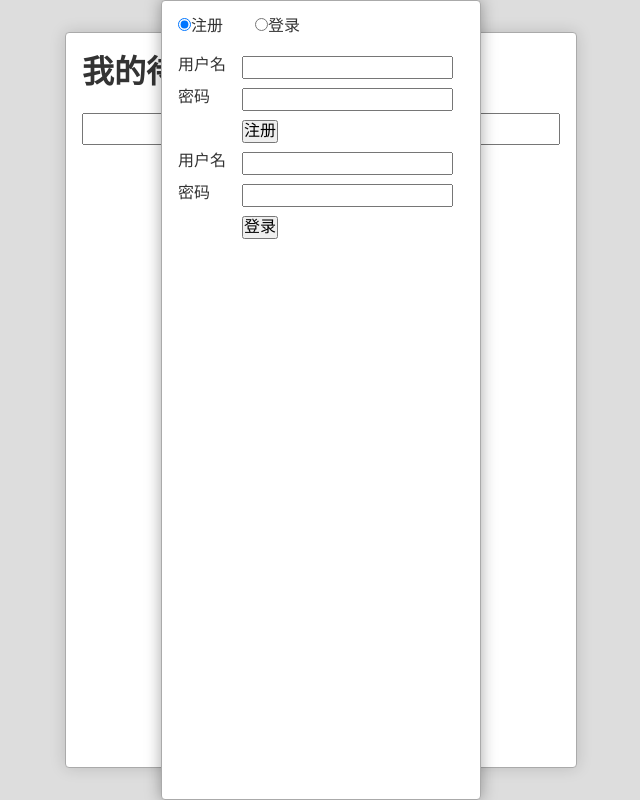
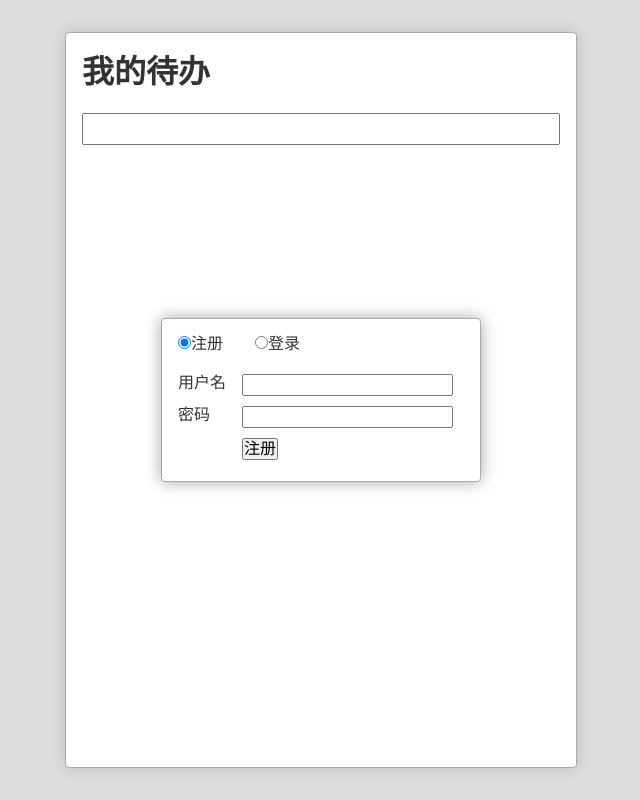
Before and after one commit to hanhan1/webpack-demo, a React (Create React App) app: page / in a window 1280 px wide. Shown: the whole page, without its empty margins (319-959 px from the left). Built offline with nearby package versions, Linux system fonts and the light colour scheme.

Commit message:
在登录和注册表单间切换

```diff
--- a/src/UserDialog.css
+++ b/src/UserDialog.css
@@ -6,6 +6,7 @@
   right: 0;
   display: flex;
   justify-content: center;
+  align-items: center;
 }
 
 .UserDialog {
@@ -19,14 +20,17 @@
 
 .UserDialog>nav:first-child {
   padding: 1em;
+  margin-left: -2em;
 }
 
-.UserDialog>nav:first-child input[type=radio]:not(:first-child) {
+.UserDialog>nav:first-child label{
   margin-left: 2em;
+  cursor: pointer;
 }
 
 .UserDialog>.panes {
   padding: 0 1em 1em;
+
 }
 
 .UserDialog form>.row {
--- a/src/UserDialog.js
+++ b/src/UserDialog.js
@@ -1,52 +1,58 @@
-import React, {Component} from 'react'
+import React, { Component } from 'react'
 import './UserDialog.css'
-export default class UserDialog extends Component{
-  constructor(props){
+export default class UserDialog extends Component {
+  constructor(props) {
     super(props)
     this.state = {
-      selected:'signUp'
+      selected: 'signUp'
     }
   }
-  switch(e){
+  switch(e) {
     this.setState({
-      selected:e.target.value
+      selected: e.target.value
     })
   }
- render(){
+  render() {
+    let signUpForm = (
+    <form className="signUp">
+      <div className="row">
+        <label>用户名</label>
+        <input type="text" />
+      </div>
+      <div className="row">
+        <label>密码</label>
+        <input type="password" />
+      </div>
+      <div className="row actions">
+        <button 　type="submit">注册</button>
+      </div>
+    </form>
+    )
+    let signInForm =(
+      <form className="signIn">
+        <div 　className="row">
+          <label>用户名</label>
+          <input type="text" />
+        </div>
+        <div 　className="row">
+          <label>密码</label>
+          <input type="password" />
+        </div>
+        <div className="row actions">
+          <button 　type="submit">登录</button>
+        </div>
+      </form>
+    )
    return(
       <div className="UserDialog-Wrapper">
         <div className="UserDialog">
           <nav onChange={this.switch.bind(this)}>
-         <input type="radio" value="signUp" checked={this.state.selected === 'signUp'}/>注册
-         <input type="radio" value="signIn" checked={this.state.selected === 'signIn'}/>登录
+            <label><input type="radio" value="signUp" checked={this.state.selected === 'signUp'} />注册</label>
+            <label><input type="radio" value="signIn" checked={this.state.selected === 'signIn'} />登录</label>
           </nav>
           <div className="panes">
-         <form className="signUp">
-           <div className="row">
-            <label>用户名</label>
-            <input type="text"/>
-           </div>
-           <div className="row">
-             <label>密码</label>
-             <input type="password"/>
-           </div>
-           <div className="row actions">
-             <button　type="submit">注册</button>
-           </div>
-         </form>
-         <form className="signIn">
-          <div　className="row">
-            <label>用户名</label>
-            <input type="text"/>
-          </div>
-          <div　className="row">
-            <label>密码</label>
-            <input type="password"/>
-          </div>
-          <div className="row actions">
-             <button　type="submit">登录</button>
-          </div>
-         </form>
+          {this.state.selected === 'signUp' ?signUpForm :null}
+          {this.state.selected === 'signIn' ? signInForm :null}
           </div>
         </div>
       </div>
```
Lines whose indentation alone changed are shown as unchanged.
